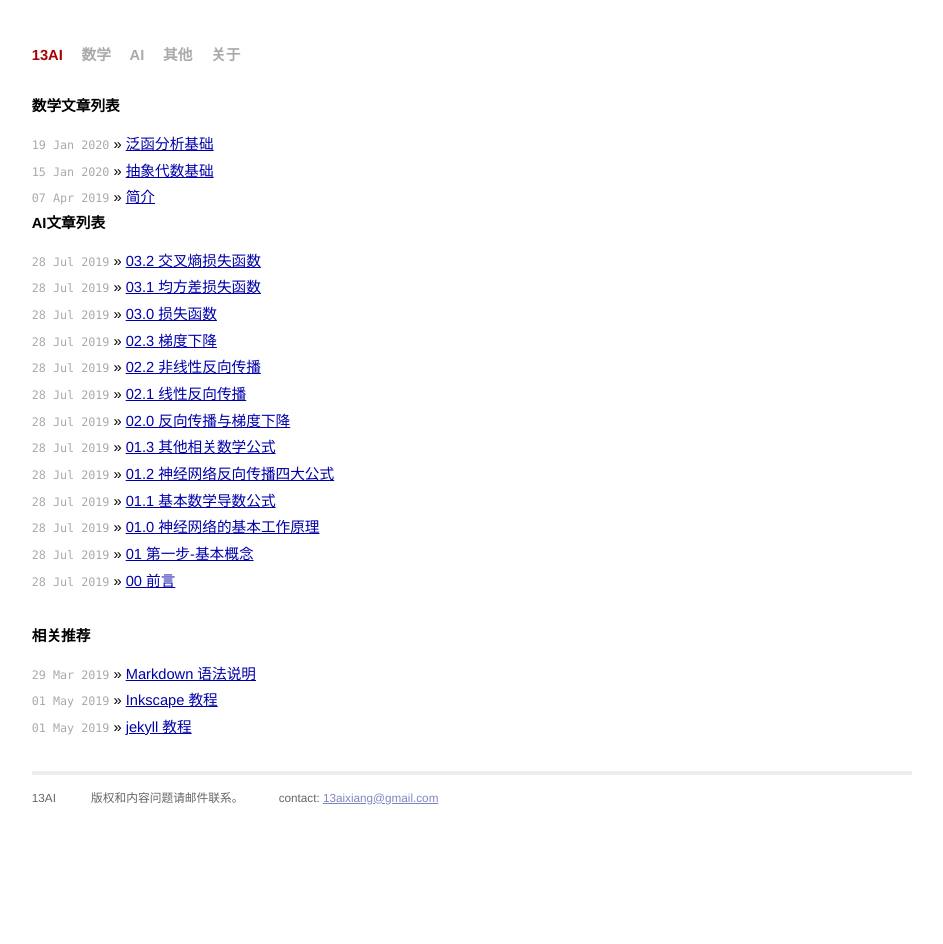
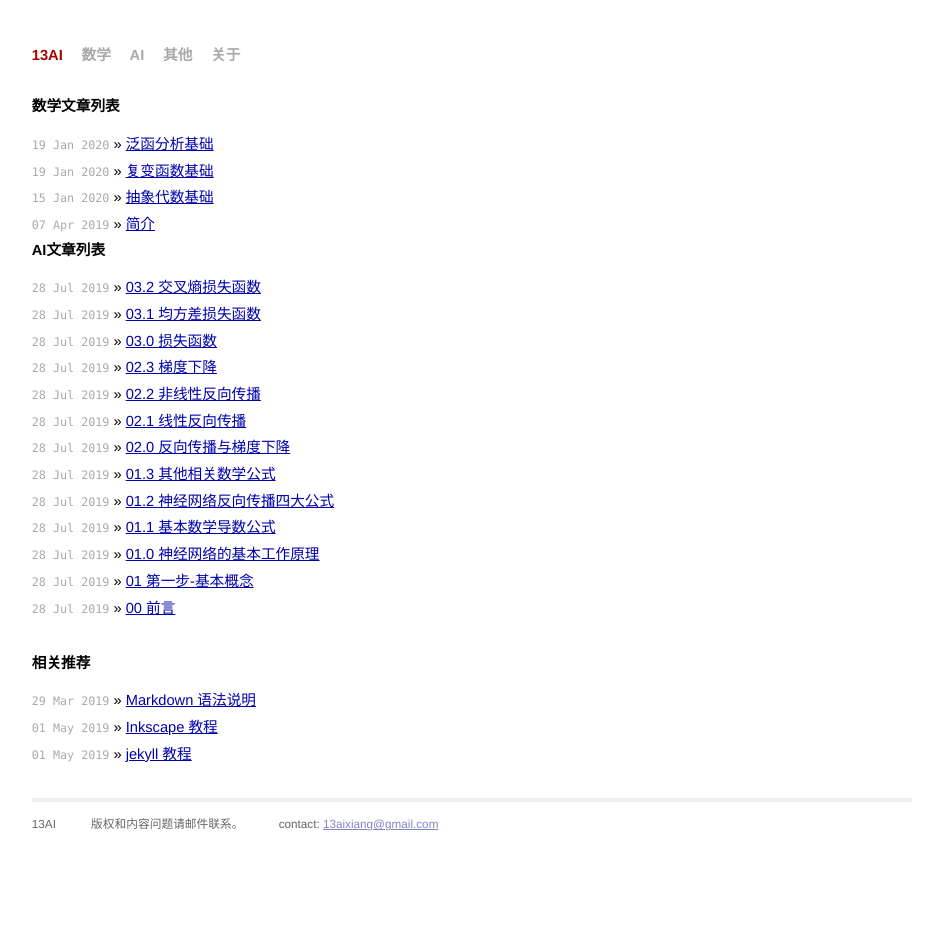
Before and after one commit to xiang-bai/xiang-bai.github.io, a Jekyll site: the page built from index.md, in a window 1280 px wide. Shown: the whole page, without its empty margins (168-1111 px from the left). Built offline with Jekyll 4.4.1, drawn with Linux system fonts in a browser that asks for light colours.

Commit message:
your commit

```diff
--- /dev/null
+++ b/_posts/2020-01-20-complex-analysis.md
@@ -0,0 +1,7 @@
+---
+layout: post
+title:  "复变函数基础"
+date:   2020-01-20 02:34:20 +0800
+categories: math
+tags: analysis
+---
```
Also changed, not shown: _posts/2020-01-20-functional-analysis.md (+1 -1 lines).
